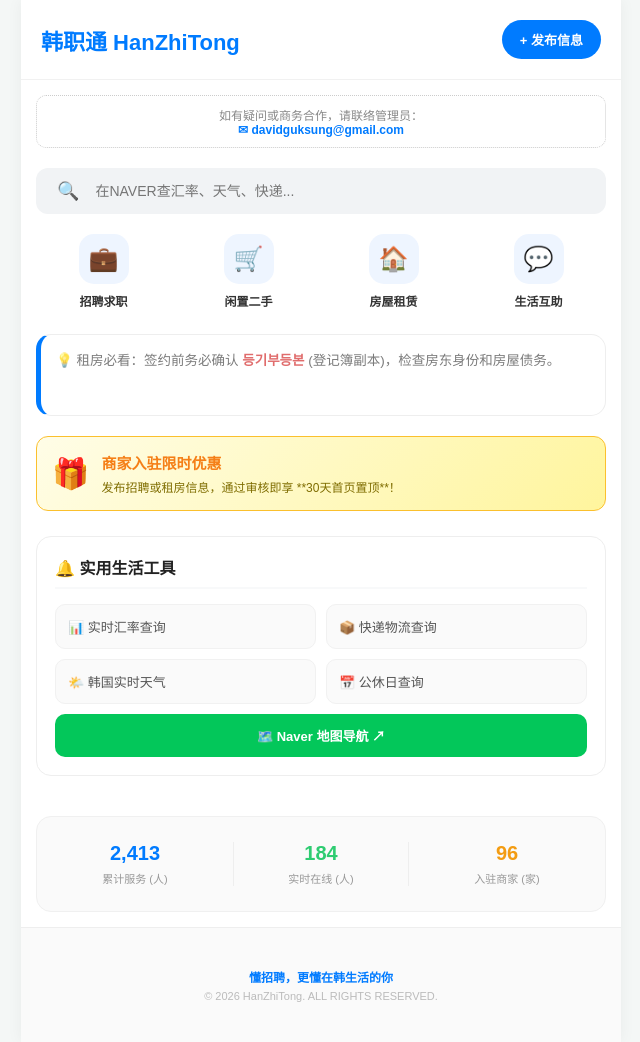
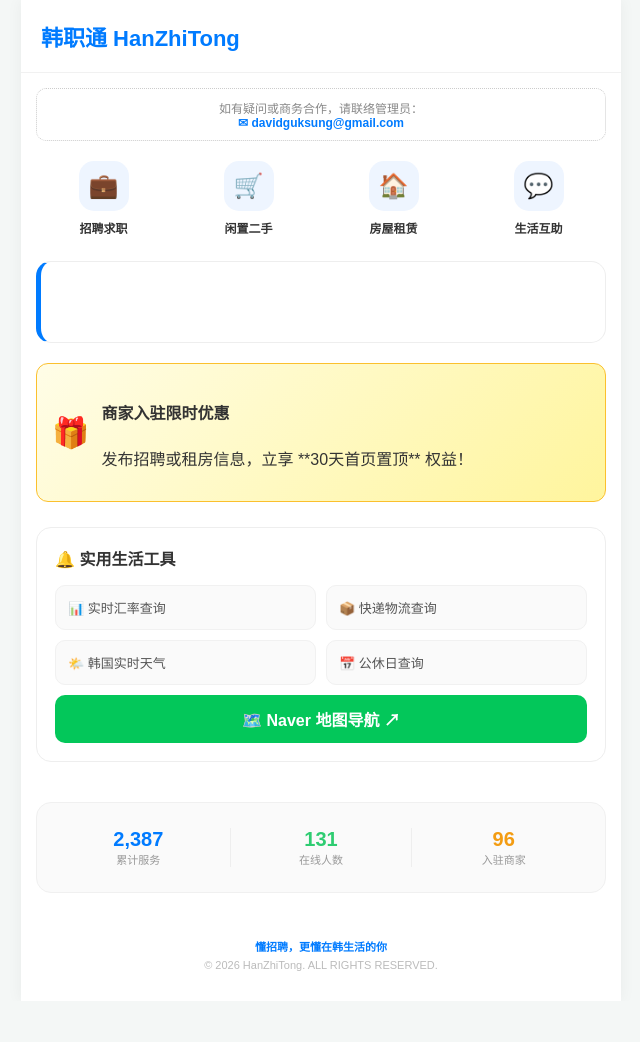
Before and after one commit to hanzhitong-adminkorea-job-china/hanzhitong, a plain HTML site: page index.html in a window 1280 px wide. Shown: the whole page, without its empty margins (319-959 px from the left). After the commit the page ends 1001 px from the top, so only its background shows below. Drawn offline with Linux system fonts and the light colour scheme.

Commit message:
Update index.html

```diff
--- a/index.html
+++ b/index.html
@@ -7,200 +7,220 @@
     <style>
         :root { --primary-blue: #007bff; --bg-gray: #f4f7f6; --naver-green: #03c75a; }
         body { font-family: 'Microsoft YaHei', sans-serif; background-color: var(--bg-gray); margin: 0; padding: 0; color: #333; }
-        .container { max-width: 600px; margin: 0 auto; background: #fff; min-height: 100vh; box-shadow: 0 0 15px rgba(0,0,0,0.05); }
+        .container { max-width: 600px; margin: 0 auto; background: #fff; min-height: 100vh; box-shadow: 0 0 15px rgba(0,0,0,0.05); position: relative; }
 
         header { padding: 20px; display: flex; justify-content: space-between; align-items: center; background: #fff; position: sticky; top: 0; z-index: 100; border-bottom: 1px solid #f1f1f1; }
         .logo { font-size: 22px; font-weight: bold; color: var(--primary-blue); text-decoration: none; }
-        .post-btn { background: var(--primary-blue); color: white; border: none; padding: 10px 18px; border-radius: 25px; font-size: 13px; cursor: pointer; font-weight: bold; }
+        .back-btn { display: none; background: #eee; color: #666; border: none; padding: 8px 15px; border-radius: 20px; font-size: 13px; cursor: pointer; }
 
         .content { padding: 15px; }
 
-        /* 管理员联络 */
-        .admin-contact { background: #fff; border: 1px dotted #ccc; border-radius: 10px; padding: 10px; margin-bottom: 20px; text-align: center; font-size: 12px; color: #888; }
+        /* 隐藏和显示逻辑 */
+        .page-section { display: none; }
+        .active-section { display: block; }
 
-        /* 顶部搜索工具 */
-        .top-search { margin-bottom: 20px; }
-        .search-inner { display: flex; background: #f1f3f5; border-radius: 12px; padding: 5px 15px; align-items: center; }
-        .search-inner input { flex: 1; border: none; background: none; padding: 10px; outline: none; font-size: 14px; }
-        .search-inner button { border: none; background: none; cursor: pointer; font-size: 18px; }
-
-        /* 分类导航 */
+        /* 分类菜单 */
         .category-grid { display: grid; grid-template-columns: repeat(4, 1fr); gap: 10px; margin-bottom: 25px; }
         .category-item { text-align: center; cursor: pointer; text-decoration: none; color: inherit; }
         .category-icon { width: 50px; height: 50px; background: #eef5ff; border-radius: 15px; display: flex; align-items: center; justify-content: center; margin: 0 auto 8px; font-size: 24px; transition: 0.2s; }
         .category-item:hover .category-icon { background: var(--primary-blue); color: white; transform: translateY(-3px); }
         .category-text { font-size: 12px; font-weight: bold; }
 
-        /* 滚动贴士 */
+        /* 列表项样式 */
+        .list-card { background: #fff; border: 1px solid #eee; border-radius: 12px; padding: 15px; margin-bottom: 12px; }
+        .list-tag { font-size: 10px; padding: 2px 6px; border-radius: 4px; font-weight: bold; margin-right: 5px; }
+        .tag-job { background: #e7f3ff; color: #007bff; }
+        .tag-house { background: #e8f5e9; color: #4caf50; }
+        .tag-market { background: #fff3e0; color: #ff9800; }
+        .tag-help { background: #f3e5f5; color: #9c27b0; }
+
+        /* 通用样式 */
         .tips-card { background: #fff; border: 1px solid #eee; border-radius: 15px; padding: 15px; margin-bottom: 20px; border-left: 5px solid var(--primary-blue); min-height: 50px; }
-        #tip-content { font-size: 13.5px; color: #444; line-height: 1.6; transition: opacity 0.5s; }
-        .kor-txt { color: #d32f2f; font-weight: bold; }
+        .promo-banner { background: linear-gradient(135deg, #fffde7 0%, #fff59d 100%); border: 1px solid #fbc02d; border-radius: 12px; padding: 15px; margin-bottom: 25px; display: flex; align-items: center; gap: 12px; cursor: pointer; }
+        .form-input { width: 100%; padding: 12px; margin-bottom: 10px; border: 1px solid #ddd; border-radius: 8px; box-sizing: border-box; }
+        .post-btn-fixed { background: var(--primary-blue); color: white; border: none; width: 100%; padding: 15px; border-radius: 10px; font-size: 16px; font-weight: bold; cursor: pointer; margin-top: 20px; }
 
-        /* 推广横幅 */
-        .promo-banner { background: linear-gradient(135deg, #fffde7 0%, #fff59d 100%); border: 1px solid #fbc02d; border-radius: 12px; padding: 15px; margin-bottom: 25px; display: flex; align-items: center; gap: 12px; cursor: pointer; }
-        .promo-info h4 { margin: 0 0 5px; color: #f57f17; font-size: 15px; }
-        .promo-info p { margin: 0; font-size: 12px; color: #7f6d00; }
-
-        /* 实用生活工具 - 已根据您的要求更新全部精准链接 */
-        .tool-grid { display: grid; grid-template-columns: 1fr 1fr; gap: 10px; margin-top: 10px; }
-        .tool-item { display: flex; align-items: center; padding: 12px; background: #fafafa; border-radius: 10px; text-decoration: none; color: #555; font-size: 13px; border: 1px solid #f1f1f1; }
-        .tool-item:hover { background: #f0f7ff; border-color: var(--primary-blue); }
-
-        /* 发布表单 */
-        #postForm { display: none; background: #fff; border: 2px solid var(--primary-blue); border-radius: 15px; padding: 20px; margin-bottom: 25px; box-shadow: 0 5px 15px rgba(0,0,0,0.1); }
-        .form-input { width: 100%; padding: 12px; margin-bottom: 10px; border: 1px solid #ddd; border-radius: 8px; box-sizing: border-box; }
-
-        /* 实时数据看板 */
-        .stats-panel { background: #fafafa; border-radius: 15px; padding: 25px 10px; margin-top: 40px; border: 1px solid #f0f0f0; }
-        .stats-grid { display: grid; grid-template-columns: 1fr 1fr 1fr; text-align: center; gap: 10px; }
-        .stat-value { font-size: 20px; font-weight: bold; }
-        .stat-label { font-size: 11px; color: #999; margin-top: 5px; }
-
-        footer { text-align: center; padding: 40px 20px; background: #fafafa; color: #bbb; font-size: 11px; border-top: 1px solid #eee; }
-        .footer-slogan { color: var(--primary-blue); font-weight: bold; margin-bottom: 5px; font-size: 12px; }
+        /* 页脚数据 */
+        .stats-panel { background: #fafafa; border-radius: 15px; padding: 25px 10px; margin-top: 40px; border: 1px solid #f0f0f0; display: grid; grid-template-columns: 1fr 1fr 1fr; text-align: center; }
+        footer { text-align: center; padding: 30px 20px; color: #bbb; font-size: 11px; }
     </style>
 </head>
 <body>
 
 <div class="container">
     <header>
-        <a href="/" class="logo">韩职通 HanZhiTong</a>
-        <button class="post-btn" onclick="toggleForm()">+ 发布信息</button>
+        <a href="javascript:showPage('home')" class="logo">韩职通 HanZhiTong</a>
+        <button id="header-back" class="back-btn" onclick="showPage('home')">← 返回首页</button>
     </header>
 
     <div class="content">
-        <div class="admin-contact">
+
+        <!-- 【首页频道】 -->
+        <div id="page-home" class="page-section active-section">
+            <!-- 顶部工具：管理员联系 -->
+            <div style="background:#fff; border:1px dotted #ccc; border-radius:10px; padding:10px; margin-bottom:20px; text-align:center; font-size:12px; color:#888;">
                 如有疑问或商务合作，请联络管理员：<br>
                 <a href="mailto:davidguksung@gmail.com" style="color:var(--primary-blue); text-decoration:none; font-weight:bold;">✉ davidguksung@gmail.com</a>
             </div>
 
-        <!-- 1. 顶部搜索工具 -->
-        <div class="top-search">
-            <form action="https://search.naver.com/search.naver" method="get" target="_blank" class="search-inner">
-                <button type="submit">🔍</button>
-                <input type="text" name="query" placeholder="在NAVER查汇率、天气、快递...">
-            </form>
-        </div>
-
-        <!-- 2. 分类导航 -->
+            <!-- 分类菜单：点击进入各自频道 -->
             <div class="category-grid">
-            <div class="category-item" onclick="toggleForm()">
+                <div class="category-item" onclick="showPage('job')">
                     <div class="category-icon">💼</div><div class="category-text">招聘求职</div>
                 </div>
-            <div class="category-item" onclick="toggleForm()">
+                <div class="category-item" onclick="showPage('market')">
                     <div class="category-icon">🛒</div><div class="category-text">闲置二手</div>
                 </div>
-            <div class="category-item" onclick="toggleForm()">
+                <div class="category-item" onclick="showPage('house')">
                     <div class="category-icon">🏠</div><div class="category-text">房屋租赁</div>
                 </div>
-            <div class="category-item" onclick="toggleForm()">
+                <div class="category-item" onclick="showPage('help')">
                     <div class="category-icon">💬</div><div class="category-text">生活互助</div>
                 </div>
             </div>
 
-        <!-- 3. 滚动贴士 -->
+            <!-- 滚动贴士 -->
             <div class="tips-card">
                 <div id="tip-content">正在为您加载生活小贴士...</div>
             </div>
 
-        <!-- 4. 推广横幅 -->
-        <div class="promo-banner" onclick="toggleForm()">
+            <!-- 推广横幅 -->
+            <div class="promo-banner" onclick="showPage('post')">
                 <div style="font-size: 30px;">🎁</div>
                 <div class="promo-info">
                     <h4>商家入驻限时优惠</h4>
-                <p>发布招聘或租房信息，通过审核即享 **30天首页置顶**！</p>
+                    <p>发布招聘或租房信息，立享 **30天首页置顶** 权益！</p>
                 </div>
             </div>
 
-        <!-- 5. 投稿表单 -->
-        <div id="postForm">
+            <!-- 实用生活工具 -->
+            <div style="background: #fff; border: 1px solid #eee; border-radius: 15px; padding: 18px;">
+                <div style="font-size: 16px; font-weight: bold; margin-bottom: 15px;">🔔 实用生活工具</div>
+                <div style="display: grid; grid-template-columns: 1fr 1fr; gap: 10px;">
+                    <a href="https://naver.com" target="_blank" style="padding:12px; background:#fafafa; border-radius:10px; text-decoration:none; color:#555; font-size:13px; border:1px solid #f1f1f1;">📊 实时汇率查询</a>
+                    <a href="https://naver.com" target="_blank" style="padding:12px; background:#fafafa; border-radius:10px; text-decoration:none; color:#555; font-size:13px; border:1px solid #f1f1f1;">📦 快递物流查询</a>
+                    <a href="https://naver.com" target="_blank" style="padding:12px; background:#fafafa; border-radius:10px; text-decoration:none; color:#555; font-size:13px; border:1px solid #f1f1f1;">🌤️ 韩国实时天气</a>
+                    <a href="https://naver.com" target="_blank" style="padding:12px; background:#fafafa; border-radius:10px; text-decoration:none; color:#555; font-size:13px; border:1px solid #f1f1f1;">📅 公休日查询</a>
+                    <a href="https://naver.com" target="_blank" style="grid-column: span 2; padding:12px; background:var(--naver-green); color:#fff; text-align:center; border-radius:10px; text-decoration:none; font-weight:bold;">🗺️ Naver 地图导航 ↗</a>
+                </div>
+            </div>
+        </div>
+
+        <!-- 【1. 招聘频道】 -->
+        <div id="page-job" class="page-section">
+            <h2 style="font-size:18px;">💼 招聘求职列表</h2>
+            <div style="text-align:center; padding:50px 20px; color:#ccc; border:1px solid #eee; border-radius:15px;">
+                目前还没有招聘信息<br>成为本站第一个招聘达人吧！
+            </div>
+            <button class="post-btn-fixed" onclick="showPage('post')">+ 我要发布招聘</button>
+        </div>
+
+        <!-- 【2. 闲置频道】 -->
+        <div id="page-market" class="page-section">
+            <h2 style="font-size:18px;">🛒 闲置二手列表</h2>
+            <div style="text-align:center; padding:50px 20px; color:#ccc; border:1px solid #eee; border-radius:15px;">
+                空空如也...<br>快把你的宝贝传上来换钱吧！
+            </div>
+            <button class="post-btn-fixed" onclick="showPage('post')" style="background:#ff9800;">+ 我要发布二手</button>
+        </div>
+
+        <!-- 【3. 租房频道】 -->
+        <div id="page-house" class="page-section">
+            <h2 style="font-size:18px;">🏠 房屋租赁列表</h2>
+            <div style="text-align:center; padding:50px 20px; color:#ccc; border:1px solid #eee; border-radius:15px;">
+                暂无房源信息<br>好房不等人，快来发布！
+            </div>
+            <button class="post-btn-fixed" onclick="showPage('post')" style="background:#4caf50;">+ 我要发布房源</button>
+        </div>
+
+        <!-- 【4. 互助频道】 -->
+        <div id="page-help" class="page-section">
+            <h2 style="font-size:18px;">💬 生活互助列表</h2>
+            <div style="text-align:center; padding:50px 20px; color:#ccc; border:1px solid #eee; border-radius:15px;">
+                有问题，大家帮<br>发布您的求助或经验。
+            </div>
+            <button class="post-btn-fixed" onclick="showPage('post')" style="background:#9c27b0;">+ 我要发布互助</button>
+        </div>
+
+        <!-- 【5. 统一发布表单页】 -->
+        <div id="page-post" class="page-section">
             <h3 style="margin-top:0; font-size:17px; color:var(--primary-blue);">📝 提交发布申请</h3>
+            <p style="font-size:12px; color:#999; margin-bottom:15px;">管理员人工审核后，您的信息将出现在对应列表的第一页。</p>
             <form action="https://formspree.io" method="POST">
                 <input type="hidden" name="_next" value="https://vercel.app">
                 <select name="类别" class="form-input" required>
-                    <option value="" disabled selected>选择信息分类</option>
+                    <option value="" disabled selected>请选择发布类别</option>
                     <option value="招聘">💼 招聘求职</option>
                     <option value="二手">🛒 闲置二手</option>
                     <option value="租房">🏠 房屋租赁</option>
                     <option value="互助">💬 生活互助</option>
                 </select>
                 <input type="text" name="联系方式" required placeholder="您的电话或微信号" class="form-input">
-                <textarea name="详细内容" rows="5" required placeholder="请输入详细描述（地点、价格、具体要求等）" class="form-input"></textarea>
-                <button type="submit" class="post-btn" style="width:100%; border-radius:8px; height:45px;">确认提交审核</button>
+                <textarea name="详细内容" rows="8" required placeholder="请输入详细描述（地点、价格、具体要求等）" class="form-input"></textarea>
+                <button type="submit" class="post-btn-fixed">确认提交审核</button>
             </form>
         </div>
 
-        <!-- 6. 实用生活工具 (链接已根据您的要求全部更新) -->
-        <div style="background: #fff; border: 1px solid #eee; border-radius: 15px; padding: 18px; margin-bottom: 20px;">
-            <div style="font-size: 16px; font-weight: bold; color: #222; margin-bottom: 15px; border-bottom: 2px solid #f8f9fa; padding-bottom: 8px;">🔔 实用生活工具</div>
-            <div class="tool-grid">
-                <!-- 【已更新】汇率精准链接 -->
-                <a href="https://search.naver.com/search.naver?sm=tab_hty.top&where=nexearch&ssc=tab.nx.all&query=%ED%99%98%EC%9C%A8" target="_blank" class="tool-item">📊 实时汇率查询</a>
-
-                <!-- 【已更新】快递精准链接 -->
-                <a href="https://search.naver.com/search.naver?sm=tab_hty.top&where=nexearch&ssc=tab.nx.all&query=%ED%83%9D%EB%B0%B0%EC%A1%B0%ED%9A%8C" target="_blank" class="tool-item">📦 快递物流查询</a>
-
-                <!-- 【已更新】天气精准链接 -->
-                <a href="https://search.naver.com/search.naver?sm=tab_hty.top&where=nexearch&ssc=tab.nx.all&query=%EB%82%A0%EC%94%A8" target="_blank" class="tool-item">🌤️ 韩国实时天气</a>
-
-                <!-- 【已更新】公休日精准链接 -->
-                <a href="https://search.naver.com/search.naver?sm=tab_hty.top&where=nexearch&ssc=tab.nx.all&query=2026%EB%85%84+%EA%B3%B5%ED%9C%B4%EC%9D%BC" target="_blank" class="tool-item">📅 公休日查询</a>
-
-                <a href="https://map.naver.com/" target="_blank" class="tool-item" style="grid-column: span 2; justify-content: center; background: var(--naver-green); color: #fff; font-weight: bold; border:none;">🗺️ Naver 地图导航 ↗</a>
+        <!-- 底部实时数据 (仅在首页显示) -->
+        <div id="live-stats" class="stats-panel">
+            <div>
+                <div id="stat-total" style="font-size:20px; font-weight:bold; color:var(--primary-blue);">923</div>
+                <div style="font-size:11px; color:#999;">累计服务</div>
             </div>
-        </div>
-
-        <!-- 7. 自动化实时在线看板 -->
-        <div class="stats-panel">
-            <div class="stats-grid">
-                <div>
-                    <div id="stat-total" class="stat-value" style="color: var(--primary-blue);">923</div>
-                    <div class="stat-label">累计服务 (人)</div>
-                </div>
-                <div style="border-left: 1px solid #eee; border-right: 1px solid #eee;">
-                    <div id="stat-active" class="stat-value" style="color: #2ecc71;">--</div>
-                    <div class="stat-label">实时在线 (人)</div>
+            <div style="border-left:1px solid #eee; border-right:1px solid #eee;">
+                <div id="stat-active" style="font-size:20px; font-weight:bold; color:#2ecc71;">--</div>
+                <div style="font-size:11px; color:#999;">在线人数</div>
             </div>
             <div>
-                    <div id="stat-merchants" class="stat-value" style="color: #f39c12;">56</div>
-                    <div class="stat-label">入驻商家 (家)</div>
-                </div>
+                <div id="stat-merchants" style="font-size:20px; font-weight:bold; color:#f39c12;">56</div>
+                <div style="font-size:11px; color:#999;">入驻商家</div>
             </div>
         </div>
     </div>
 
     <footer>
-        <div class="footer-slogan">懂招聘，更懂在韩生活的你</div>
+        <div class="footer-slogan" style="color:var(--primary-blue); font-weight:bold; margin-bottom:5px;">懂招聘，更懂在韩生活的你</div>
         © 2026 HanZhiTong. ALL RIGHTS RESERVED.
     </footer>
 </div>
 
 <script>
-    function toggleForm() {
-        var form = document.getElementById('postForm');
-        form.style.display = (form.style.display === 'block') ? 'none' : 'block';
-        if(form.style.display === 'block') form.scrollIntoView({behavior: "smooth"});
+    // 核心页面切换逻辑
+    function showPage(pageId) {
+        // 隐藏所有页面
+        const sections = document.querySelectorAll('.page-section');
+        sections.forEach(s => s.classList.remove('active-section'));
+
+        // 显示目标页面
+        document.getElementById('page-' + pageId).classList.add('active-section');
+
+        // 处理头部返回按钮和数据看板的显示/隐藏
+        const backBtn = document.getElementById('header-back');
+        const stats = document.getElementById('live-stats');
+
+        if (pageId === 'home') {
+            backBtn.style.display = 'none';
+            stats.style.display = 'grid';
+        } else {
+            backBtn.style.display = 'block';
+            stats.style.display = 'none';
+            window.scrollTo(0,0);
+        }
     }
 
     // 成功反馈
     window.onload = function() {
         const urlParams = new URLSearchParams(window.location.search);
         if (urlParams.get('thanks') === 'true') {
-            alert('✅ 提交成功！管理员将尽快进行审核。感谢您的发布！');
+            alert('✅ 提交成功！管理员将尽快审核并发布到第一页。');
             window.history.replaceState({}, document.title, window.location.pathname);
         }
     }
 
-    // 生活贴士轮播
-    const tips = [
-        "💡 租房必看：签约前务必确认 <span class='kor-txt'>등기부등본</span> (登记簿副本)，检查房东身份和房屋债务。",
-        "💡 换钱安全：建议通过官方银行APP换钱，避免私人交易导致 <span class='kor-txt'>계좌정지</span> (账户冻结) 风险。",
-        "💡 签证政策：F-4签证在某些服务业就业受限，请在 <span class='kor-txt'>하이코리아</span> (Hi Korea) 官网核对职业清单。",
-        "💡 法律维权：职场纠纷可拨打1350咨询 <span class='kor-txt'>고용노동부</span> (雇佣劳动部)，支持中文人工翻译。",
-        "💡 生活提示：丢弃冰箱、沙发等大件垃圾需购买 <span class='kor-txt'>대형폐기물 스티커</span> (大件垃圾排放贴纸)。"
-    ];
+    // 贴士轮播
+    const tips = ["💡 租房必看：签约前务必确认 <span class='kor-txt'>등기부등본</span> (登记簿副本)","💡 换钱安全：建议通过官方银行APP换钱，避免 <span class='kor-txt'>계좌정지</span> (账户冻结)","💡 签证政策：F-4签证就业受限，请在 <span class='kor-txt'>하이코리아</span> (Hi Korea) 核对","💡 法律维权：职场纠纷拨打1350咨询 <span class='kor-txt'>고용노동부</span>"];
     let tipIdx = 0;
-    function rotateTips() {
+    setInterval(() => {
         const el = document.getElementById('tip-content');
         if(!el) return;
         el.style.opacity = 0;
@@ -209,29 +229,18 @@
             el.style.opacity = 1;
             tipIdx = (tipIdx + 1) % tips.length;
         }, 500);
-    }
-    setInterval(rotateTips, 5000);
-    rotateTips();
+    }, 5000);
 
-    // 自动化实时数据逻辑
+    // 实时数据逻辑
     function updateLiveStats() {
         const startDate = new Date('2026-01-01').getTime();
         const now = new Date();
-        const daysPassed = Math.floor((now.getTime() - startDate) / (1000 * 60 * 60 * 24));
-        const currentHour = now.getHours();
-
-        const total = 923 + (daysPassed * 12) + (currentHour * 2);
-        document.getElementById('stat-total').innerText = total.toLocaleString();
-
-        const hourFactor = Math.abs(Math.sin((currentHour - 6) * (Math.PI / 12)));
-        const active = Math.floor(40 + (hourFactor * 140) + (Math.random() * 10));
-        document.getElementById('stat-active').innerText = active;
-
-        const merchants = 56 + Math.floor(daysPassed / 3);
-        document.getElementById('stat-merchants').innerText = merchants;
+        const daysPassed = Math.floor((now.getTime() - startDate) / (86400000));
+        document.getElementById('stat-total').innerText = (923 + (daysPassed * 12)).toLocaleString();
+        document.getElementById('stat-active').innerText = Math.floor(40 + (Math.abs(Math.sin(now.getHours()-6))*140));
+        document.getElementById('stat-merchants').innerText = 56 + Math.floor(daysPassed / 3);
     }
     updateLiveStats();
-    setInterval(updateLiveStats, 10000);
 </script>
 
 </body>
```
Lines whose indentation alone changed are shown as unchanged.
